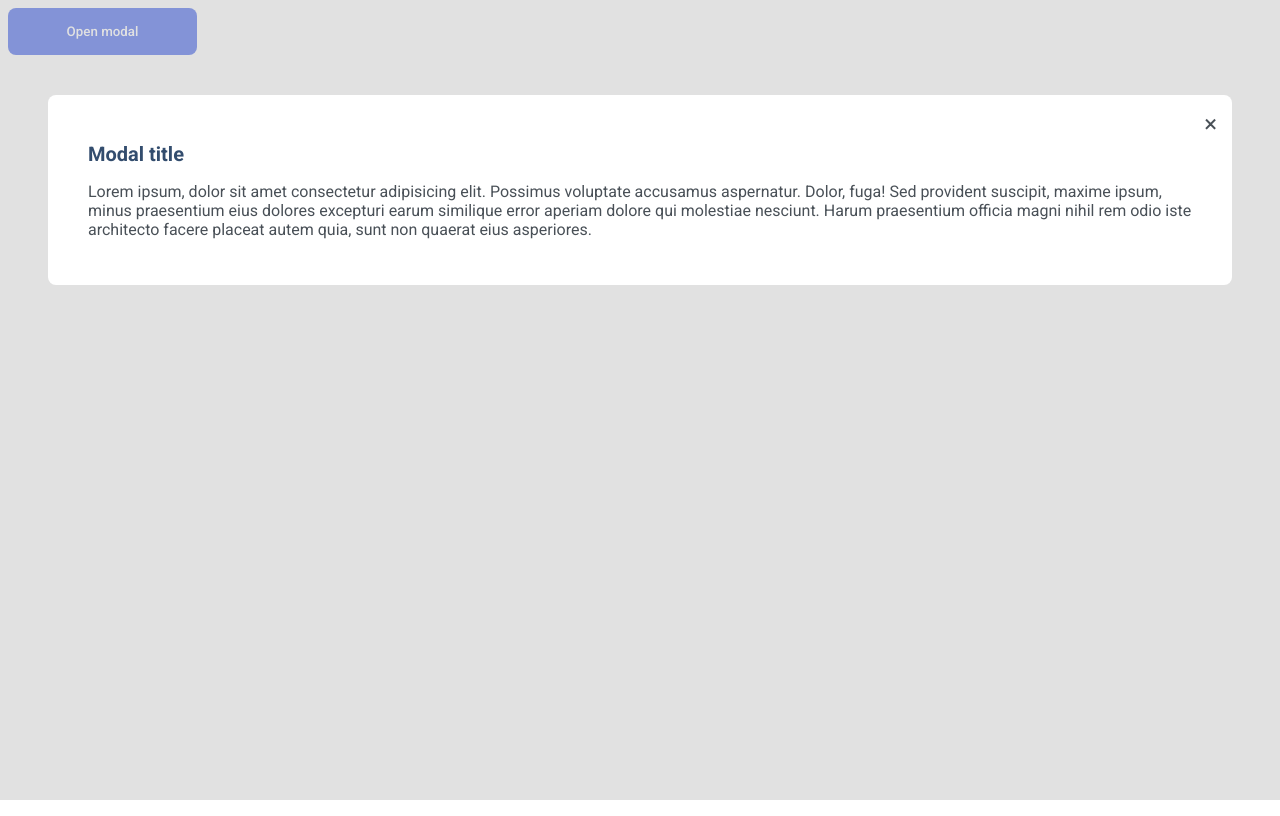
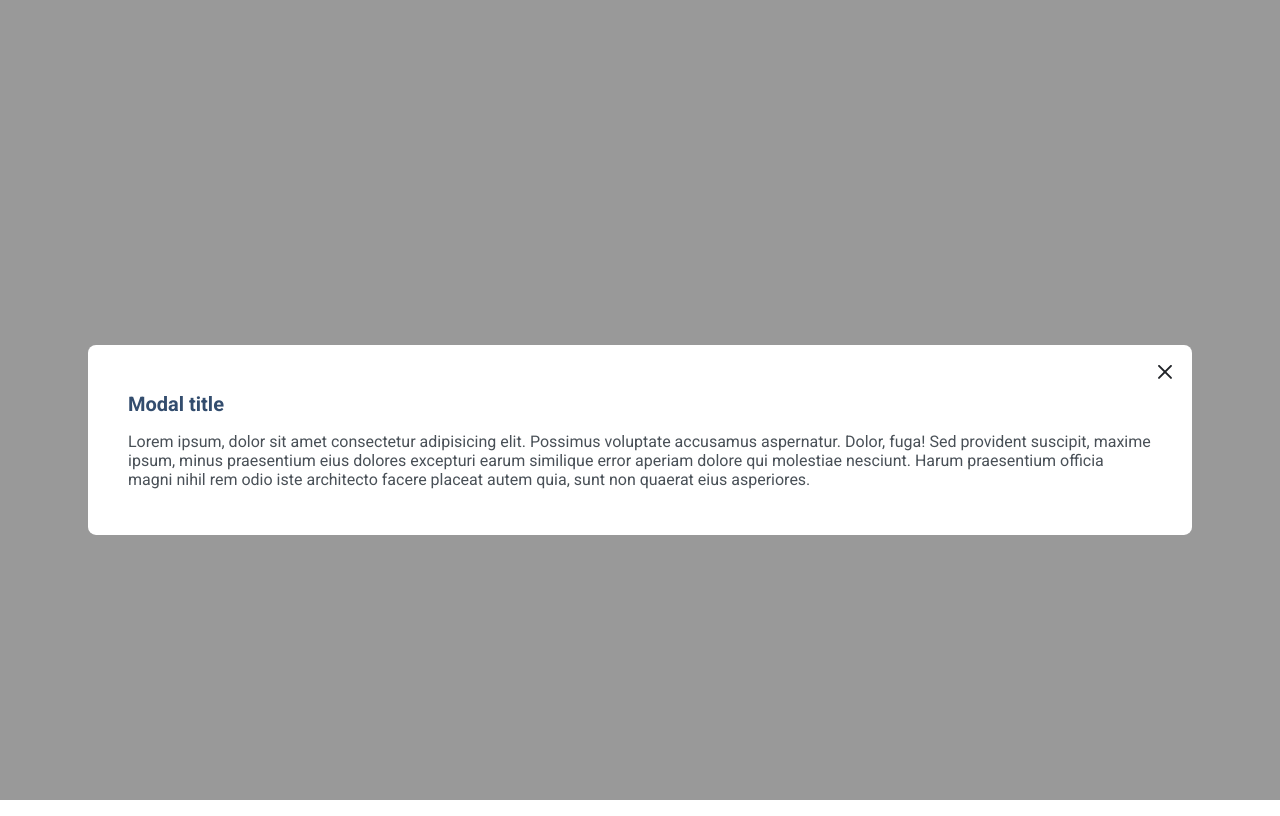
Before and after one commit to js-tasks-ru/htmlcss-20210114_hajoff, a website: page 05-lection3/02-modal/index.html in a window 1280 px wide. Both pictures are taken after a click on the button "Open modal". Drawn offline with Linux system fonts and the light colour scheme.

Commit message:
change modal component

```diff
--- a/05-lection3/02-modal/index.html
+++ b/05-lection3/02-modal/index.html
@@ -11,7 +11,6 @@
 <body>
     <button id="modal-open">Open modal</button>
     <div id="modal">
-        <div class="modal__background"></div>
         <div class="modal__window">
             <h2 class="modal__title">Modal title</h2>
             <p class="modal__text">
@@ -20,9 +19,8 @@
                 similique error aperiam dolore qui molestiae nesciunt. Harum praesentium officia magni nihil rem odio
                 iste architecto facere placeat autem quia, sunt non quaerat eius asperiores.
             </p>
-            <div id="modal-close"></div>
+            <img id="modal-close" src="../../assets/svg/close.svg" alt="close modal icon">
         </div>
-
     </div>
 </body>
 <script src="./index.js"></script>
--- a/05-lection3/02-modal/modal.css
+++ b/05-lection3/02-modal/modal.css
@@ -1,34 +1,51 @@
+:root {
+  --main: white;
+  --primary: #4263EB;
+  --modal-title-color: #334D6E;
+  --modal-text-color: #495057;
+}
+
+body {
+  display: flex;
+  height: 100vh;
+  justify-content: center;
+  align-items: center;
+}
+
 #modal {
   display: none;
-}
-
-.modal__background {
-  position: absolute;
+  position: fixed;
+  z-index: 1;
+  left: 0;
   top: 0;
-  left: 0;
-  height: 100vh;
-  width: 100vw;
-  background: #C4C4C4;
-  opacity: 0.5;
+  width: 100%;
+  height: 100%;
+  overflow: auto;
+  background-color: rgb(0, 0, 0);
+  background-color: rgba(0, 0, 0, 0.4);
 }
 
 .modal__window {
-  position: relative;
-  background: #FFFFFF;
+  background-color: var(--main);
+  width: 80%;
   border-radius: 8px;
   padding: 30px 40px;
-  margin: 40px;
+  margin: 40px auto;
+  position: relative;
+  top: 50%;
+  transform: translateY(-50%);
 }
 
 #modal-open {
   border: none;
   outline: none;
+  cursor: pointer;
   padding: 1rem 2rem;
   min-width: 189px;
   font-weight: 500;
   text-align: center;
-  color: white;
-  background: #4263EB;
+  color: var(--main);
+  background: var(--primary);
   border-radius: 8px;
 }
 
@@ -39,19 +56,14 @@
   right: 15px;
 }
 
-#modal-close:after {
-  content: "\00d7";
-  font-size: 1.5rem;
-  color: #495057;
-}
 
 .modal__title {
   font-weight: 600;
   font-size: 20px;
   line-height: 24px;
-  color: #334D6E;
+  color: var(--modal-title-color);
 }
 
 .modal__text {
-  color: #495057;
+  color: var(--modal-text-color);
 }
```
